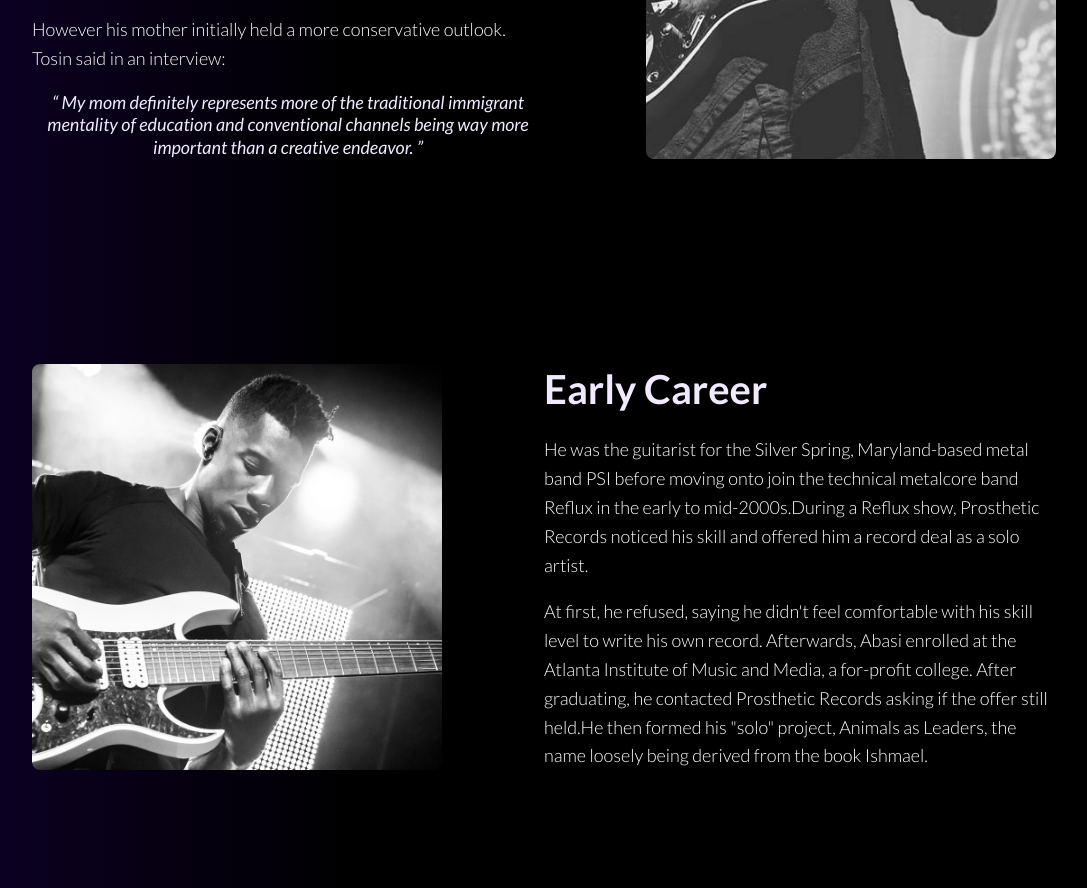
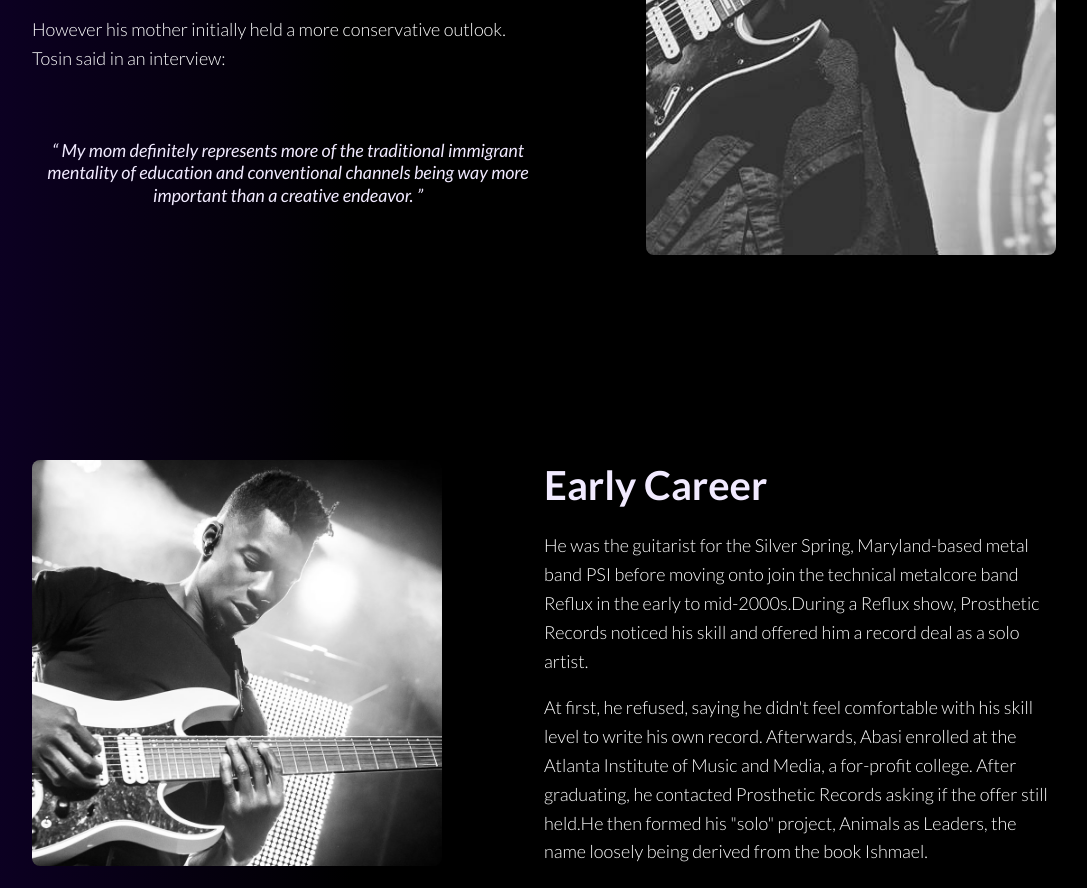
Before and after one commit to sanramu93/tribute_page_abasi, a plain HTML site: page index.html in a window 1280 px wide. Shown: the part 1857-2745 px from the top of the page, without its empty margins (96-1183 px from the left). Drawn offline with nearby package versions, Linux system fonts and the light colour scheme.

```diff
--- a/style.css
+++ b/style.css
@@ -115,6 +115,7 @@
   text-align: center;
   font-size: 1.8rem;
   font-style: italic;
+  padding: 4.8rem 0;
   /* border: solid 2px lime; */
   display: block;
 }
```
